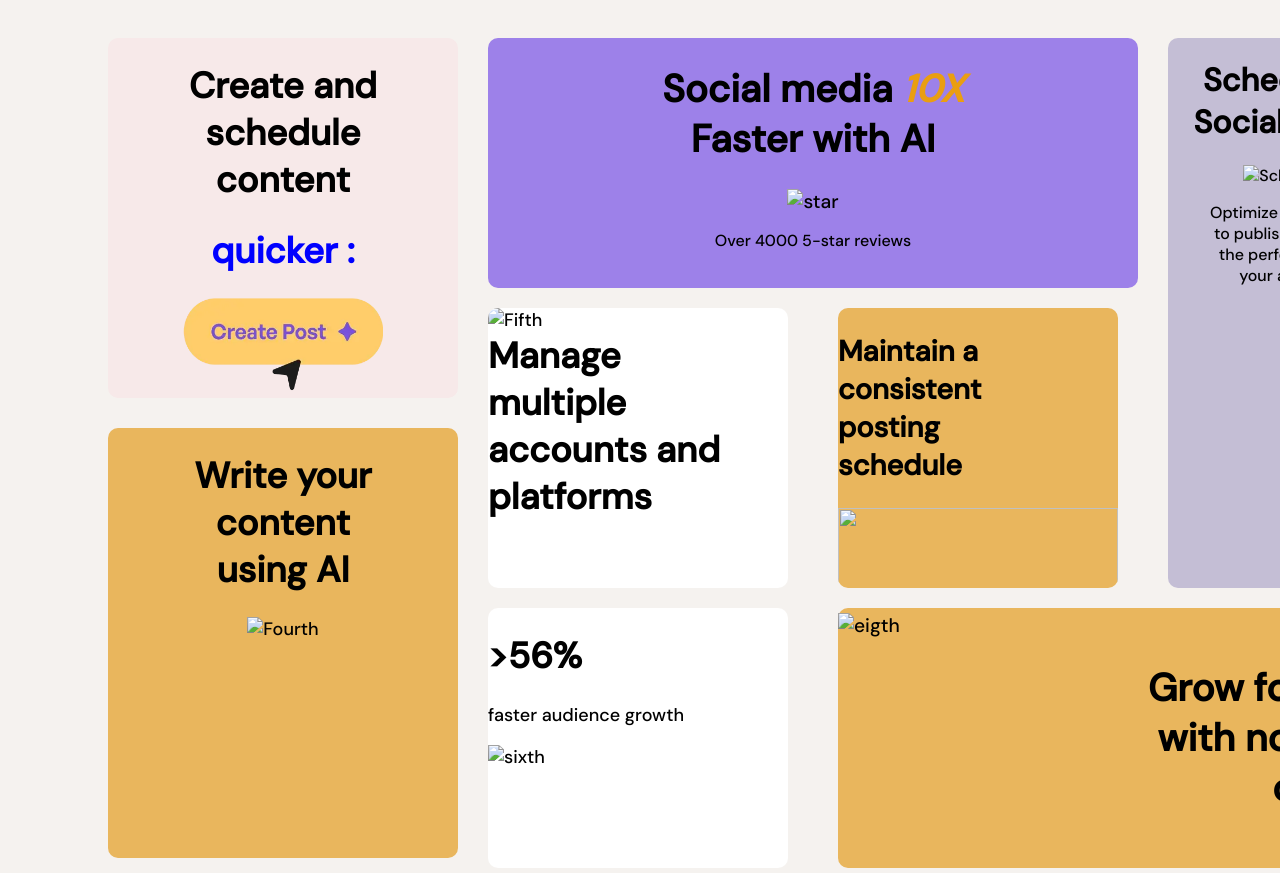
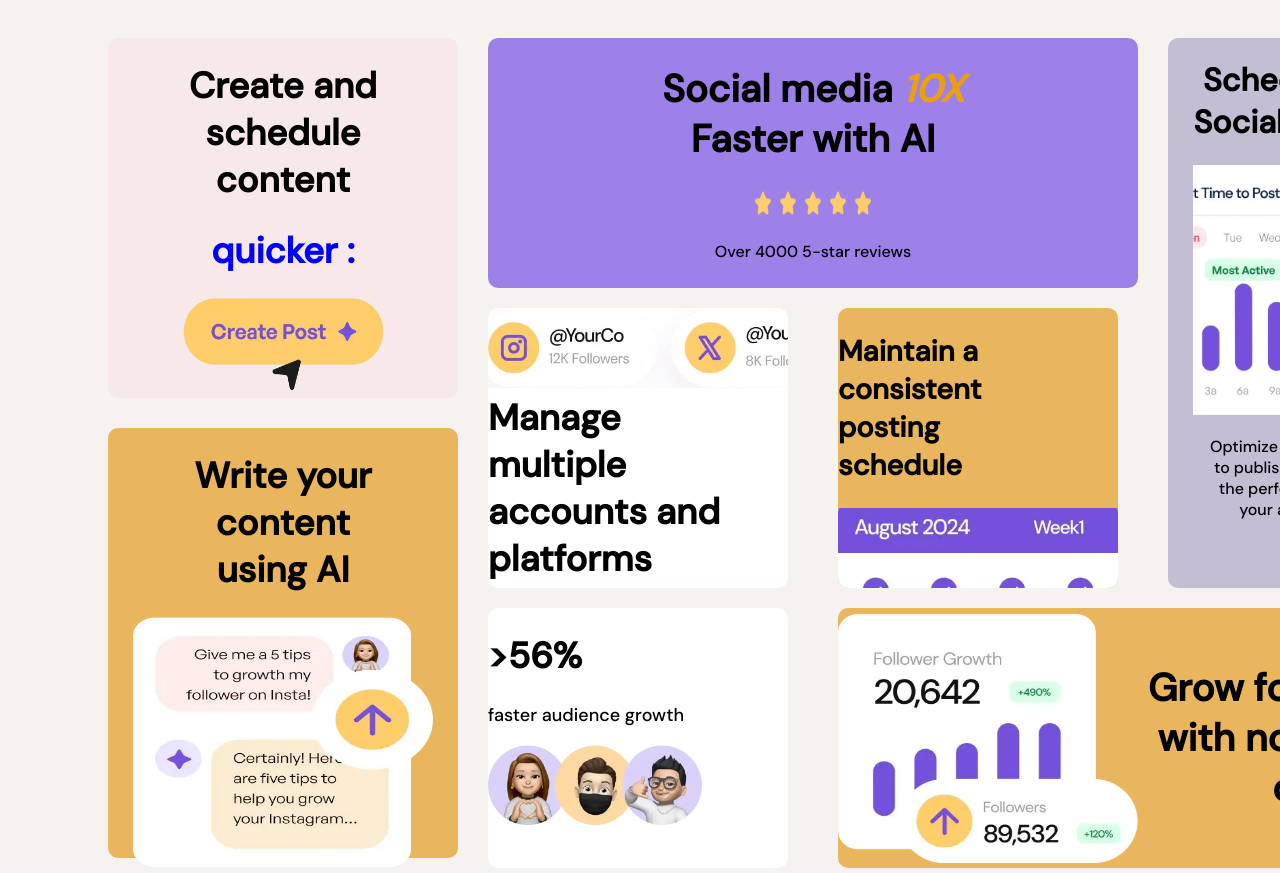
Before and after one commit to Silviya-Grace/challenge1, a plain HTML site: page index.html in a window 1280 px wide. Shown: the top 873 px of the page. Drawn offline with Linux system fonts and the light colour scheme.

Commit message:
Update index.html
grace pilla❤️

```diff
--- a/index.html
+++ b/index.html
@@ -239,36 +239,36 @@
     </div>
     <div class="second">
         <h1>Social media <i style="color:rgb(234, 158, 17)">10X</i><br>Faster with AI </h1>
-        <img src="assets/illustration-five-stars.webp" alt="star">
+        <img src="./assets/images/illustration-five-stars.webp" alt="star">
        <p style="font-size: medium;">Over 4000 5-star reviews</p>
     </div>
     <div class="third">
         <h1>Schedule to <br>Social media.</h1>
-        <img src="assets/illustration-schedule-posts.webp" alt="Scheduling">
+        <img src="./assets/images/illustration-schedule-posts.webp" alt="Scheduling">
         <p>Optimize post timings <br>to publish content at <br>the perfect time for <br>your audience</p>
     </div>
     <div class="fourth">
        <h1>Write your <br>content <br>using AI</h1>
-       <img src="assets/illustration-ai-content.webp" alt="Fourth">
+       <img src="./assets/images/illustration-ai-content.webp" alt="Fourth">
     </div>
     <div class="fifth">
-        <img src="assets/illustration-multiple-platforms.webp" alt="Fifth">
+        <img src="./assets/images/illustration-multiple-platforms.webp" alt="Fifth">
         <h1>Manage <br>multiple <br>accounts and <br>platforms </h1>
     </div>
     <div class="sixth">
         <h1>>56%</h1>
         <p>faster audience growth</p>
-        <img src="assets/illustration-audience-growth.webp" alt="sixth">
+        <img src="./assets/images/illustration-audience-growth.webp" alt="sixth">
 
     </div>
     <div class="seventh">
         <h2>Maintain a <br>consistent <br>posting <br>schedule</h2>
         <center>
-        <img src="assets/illustration-consistent-schedule.webp" alt=""></center>
+        <img src="./assets/images/illustration-consistent-schedule.webp" alt=""></center>
     </div>
     <div class="eigth">
 
-        <img src="assets/illustration-grow-followers.webp" alt="eigth">
+        <img src="./assets/images/illustration-grow-followers.webp" alt="eigth">
          <h1 style="text-align:right;" >Grow followers <br> with non-stop <br>content</h1>
 
     </div>
```
